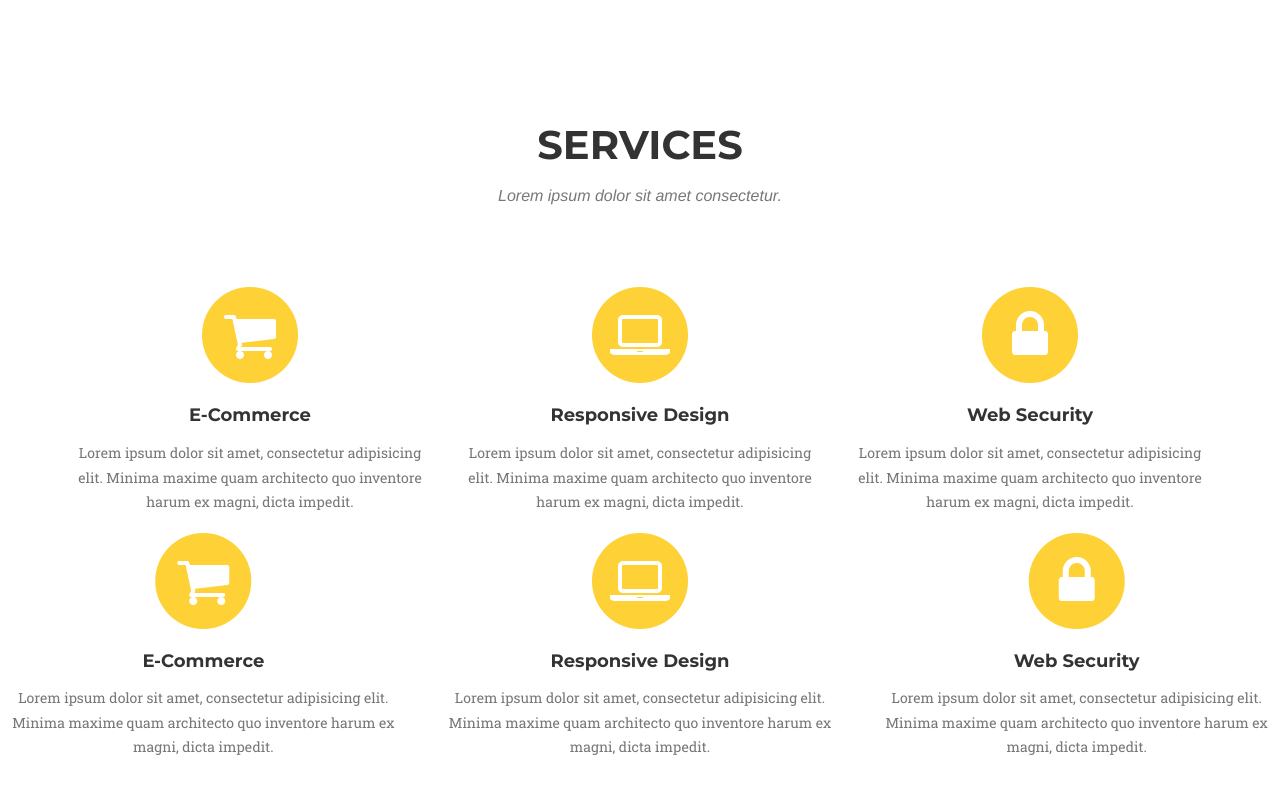
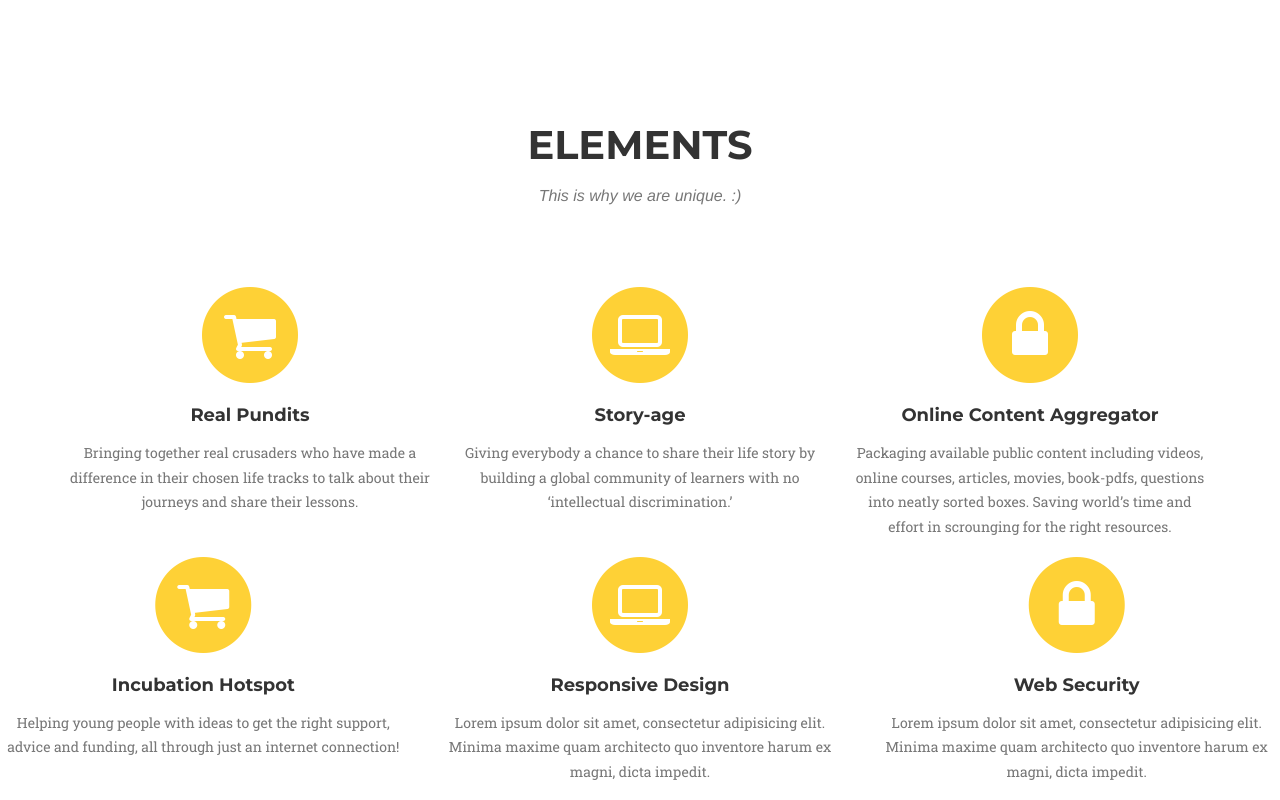
Before and after one commit to learningmonk/website, a website: page index.html in a window 1280 px wide. Shown: the part 860-1660 px from the top of the page. Drawn offline with nearby package versions, Linux system fonts and the light colour scheme; a web font is replaced by a local one.

Commit message:
elements

```diff
--- a/index.html
+++ b/index.html
@@ -89,8 +89,8 @@
         <div class="container">
             <div class="row">
                 <div class="col-lg-12 text-center">
-                    <h2 class="section-heading">Services</h2>
-                    <h3 class="section-subheading text-muted">Lorem ipsum dolor sit amet consectetur.</h3>
+                    <h2 class="section-heading">Elements</h2>
+                    <h3 class="section-subheading text-muted">This is why we are unique. :)</h3>
                 </div>
             </div>
             <div class="row text-center">
@@ -99,24 +99,24 @@
                         <i class="fa fa-circle fa-stack-2x text-primary"></i>
                         <i class="fa fa-shopping-cart fa-stack-1x fa-inverse"></i>
                     </span>
-                    <h4 class="service-heading">E-Commerce</h4>
-                    <p class="text-muted">Lorem ipsum dolor sit amet, consectetur adipisicing elit. Minima maxime quam architecto quo inventore harum ex magni, dicta impedit.</p>
+                    <h4 class="service-heading">Real Pundits</h4>
+                    <p class="text-muted">Bringing together real crusaders who have made a difference in their chosen life tracks to talk about their journeys and share their lessons.</p>
                 </div>
                 <div class="col-md-4">
                     <span class="fa-stack fa-4x">
                         <i class="fa fa-circle fa-stack-2x text-primary"></i>
                         <i class="fa fa-laptop fa-stack-1x fa-inverse"></i>
                     </span>
-                    <h4 class="service-heading">Responsive Design</h4>
-                    <p class="text-muted">Lorem ipsum dolor sit amet, consectetur adipisicing elit. Minima maxime quam architecto quo inventore harum ex magni, dicta impedit.</p>
+                    <h4 class="service-heading">Story-age</h4>
+                    <p class="text-muted">Giving everybody a chance to share their life story by building a global community of learners with no ‘intellectual discrimination.’</p>
                 </div>
                 <div class="col-md-4">
                     <span class="fa-stack fa-4x">
                         <i class="fa fa-circle fa-stack-2x text-primary"></i>
                         <i class="fa fa-lock fa-stack-1x fa-inverse"></i>
                     </span>
-                    <h4 class="service-heading">Web Security</h4>
-                    <p class="text-muted">Lorem ipsum dolor sit amet, consectetur adipisicing elit. Minima maxime quam architecto quo inventore harum ex magni, dicta impedit.</p>
+                    <h4 class="service-heading">Online Content Aggregator</h4>
+                    <p class="text-muted">Packaging available public content including videos, online courses, articles, movies, book-pdfs, questions into neatly sorted boxes. Saving world’s time and effort in scrounging for the right resources.</p>
                 </div>
             </div>
         </div>
@@ -126,8 +126,8 @@
                         <i class="fa fa-circle fa-stack-2x text-primary"></i>
                         <i class="fa fa-shopping-cart fa-stack-1x fa-inverse"></i>
                     </span>
-                    <h4 class="service-heading">E-Commerce</h4>
-                    <p class="text-muted">Lorem ipsum dolor sit amet, consectetur adipisicing elit. Minima maxime quam architecto quo inventore harum ex magni, dicta impedit.</p>
+                    <h4 class="service-heading">Incubation Hotspot</h4>
+                    <p class="text-muted">Helping young people with ideas to get the right support, advice and funding, all through just an internet connection!</p>
                 </div>
                 <div class="col-md-4">
                     <span class="fa-stack fa-4x">
```
